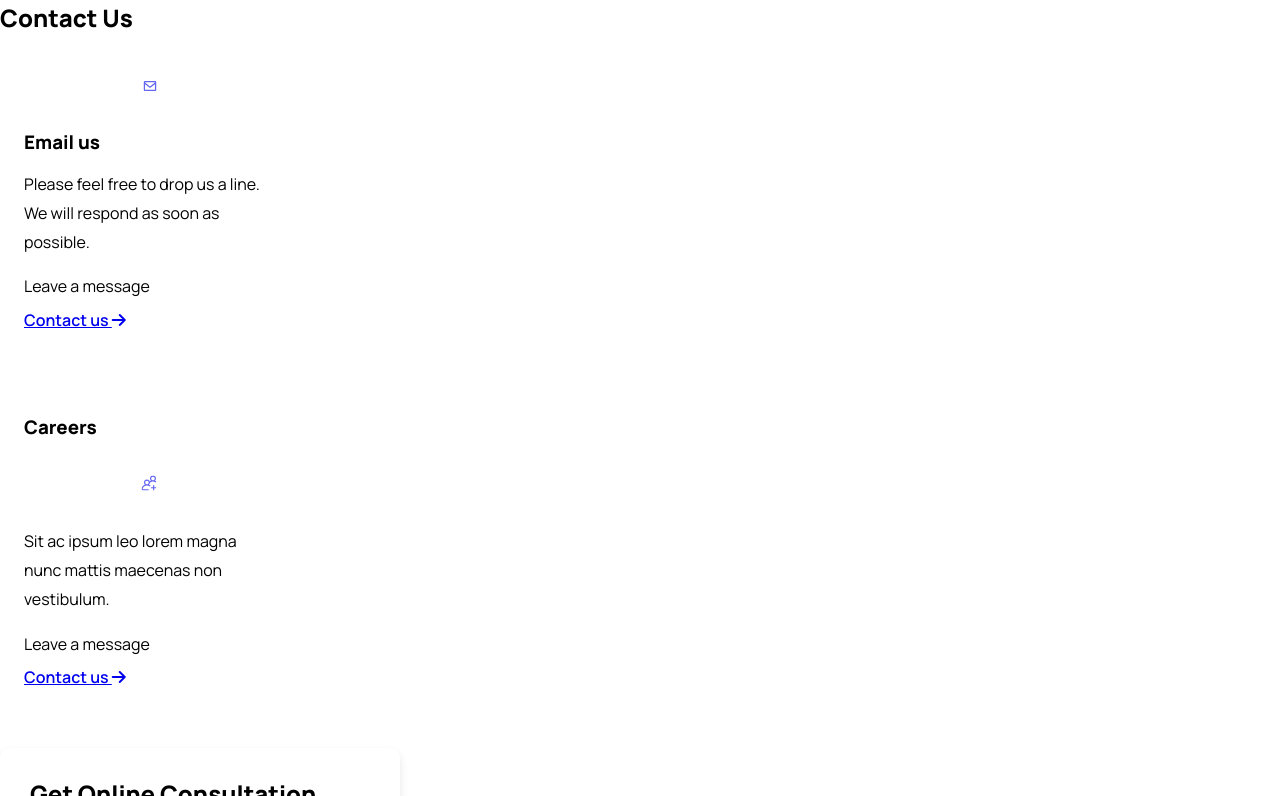
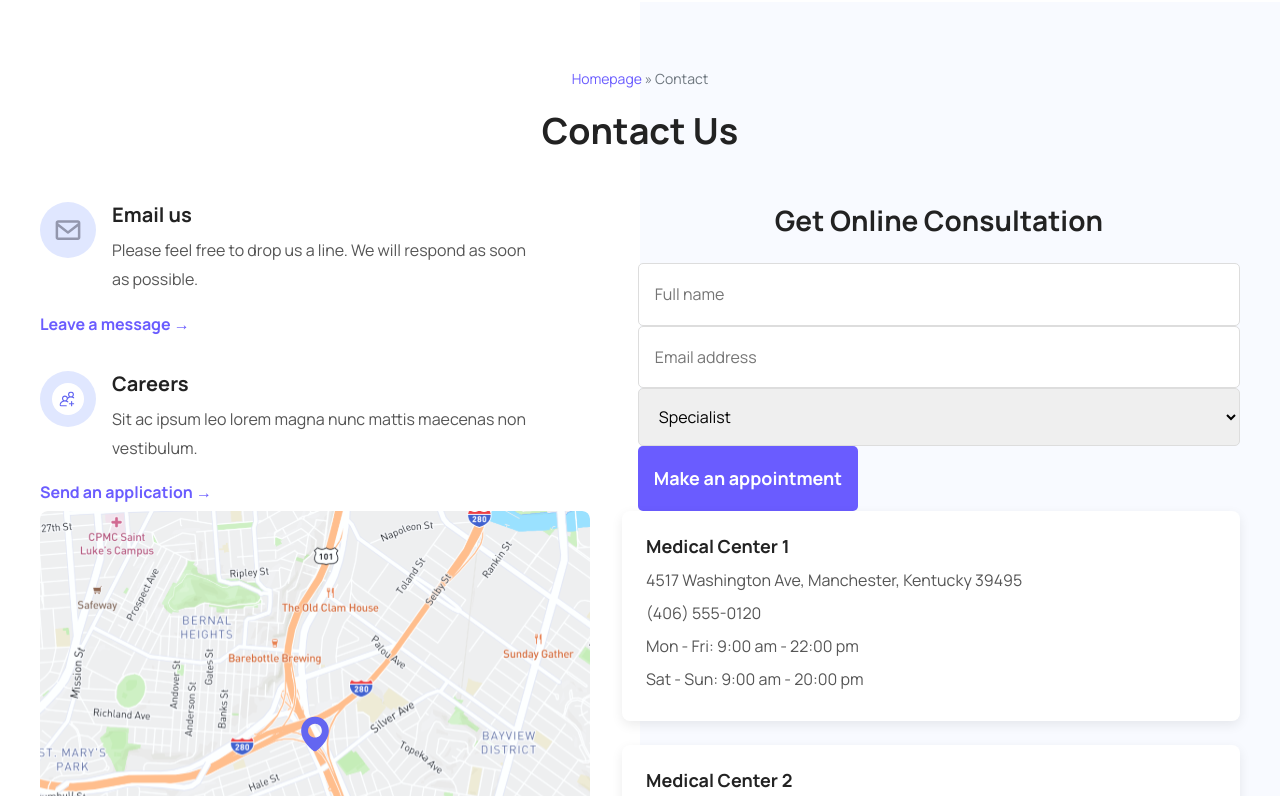
Before and after one commit to Daggergoboom/SiliconReact, a React (Vite) app: page / in a window 1280 px wide. Shown: the part 5304-6100 px from the top of the page. Built offline with nearby package versions, Linux system fonts and the light colour scheme.

Commit message:
finish up -> add navbar -> fix navbar

```diff
--- a/src/assets/css/styles.css
+++ b/src/assets/css/styles.css
@@ -1371,84 +1371,239 @@ ul {
 /* FOOTER END */
 
 /* CONTACT US START */
-
-/* Wrapper to align contact section and consultation form side by side */
+.contact-page {
+  padding: 4rem 2rem;
+  background: linear-gradient(to right, #ffffff 50%, #f8faff 50%);
+  display: flex;
+  flex-direction: column;
+  align-items: center;
+  position: relative;
+  overflow: hidden;
+}
+
+.breadcrumbs {
+  font-size: 14px;
+  color: #6c757d;
+  margin-bottom: 1rem;
+  text-align: center;
+}
+
+.breadcrumbs a {
+  text-decoration: none;
+  color: #6a5cff;
+}
+
+.breadcrumbs span {
+  color: #6c757d;
+}
+
+.page-title {
+  font-size: 36px;
+  font-weight: bold;
+  color: #222;
+  text-align: center;
+  margin-bottom: 3rem;
+}
+
+
 .Contact-wrapper {
+  display: flex;
+  align-items: flex-start;
+  justify-content: space-between;
+  max-width: 1200px;
+  width: 100%;
+  gap: 2rem;
+}
+
+
+.contact-cards {
   display: flex;
   flex-direction: column;
   gap: 2rem;
-  align-items: flex-start; /* Align items to the top */
-}
-
-/* Contact card headline for each card (Email, Careers) */
+  flex: 1;
+  padding-right: 2rem;
+  box-sizing: border-box;
+}
+
 .contact-card-headline {
   display: flex;
-  flex-direction: column;
-  gap: 1rem; /* Space between elements */
-  padding: 1.5rem;
-  max-width: 300px; /* Set a max width for each card */
-  flex: 1; /* Allow equal spacing for cards */
-}
-
-/* Aligns the icon to be circular */
-.e-mailIcon, .careerIcon {
-  border-radius: 50%;
-  padding: 12px;
+  align-items: flex-start;
+  gap: 1rem;
+}
+
+.contact-card-headline .icon-container {
+  flex-shrink: 0;
+  width: 3.5rem;
+  height: 3.5rem;
   display: flex;
   align-items: center;
   justify-content: center;
-}
-
-.e-mailIcon img, .careerIcon img {
+  border-radius: 50%;
+  background-color: #e0e7ff;
+}
+
+.contact-card-headline .icon-container img {
   width: 2rem;
   height: 2rem;
 }
 
-/* Contact container for "Leave a message" text and link */
-.contact-container-consult {
+.contact-card-headline .text-container {
   display: flex;
   flex-direction: column;
-  gap: 5px;
-}
-
-/* Individual contact card for "Leave a message" link */
-.contact-card {
+  gap: 0.5rem;
+}
+
+.contact-card-headline .text-container h3 {
+  font-size: 20px;
+  font-weight: bold;
+  margin: 0;
+  color: #222;
+}
+
+.contact-card-headline .text-container p {
+  font-size: 16px;
+  color: #555;
+  margin: 0;
+}
+
+.contact-link {
+  font-size: 16px;
+  color: #6a5cff;
+  font-weight: bold;
+  text-decoration: none;
+  margin-top: 1rem;
+  align-self: flex-start;
+  display: inline-block;
+  transition: color 0.3s ease;
+}
+
+.contact-link:hover {
+  color: #4f4fc4;
+}
+
+
+.online-consultation-form {
+  flex: 1.2;
+  padding-left: 2rem;
+  box-sizing: border-box;
+}
+
+.online-consultation-form h2 {
+  font-size: 28px;
+  font-weight: bold;
+  color: #222;
+  margin-bottom: 1.5rem;
+  text-align: center;
+}
+
+
+.online-consultation-form .form-container {
+  background-color: #ffffff;
+  padding: 2rem;
+  border-radius: 10px;
+  box-shadow: 0px 4px 12px rgba(0, 0, 0, 0.08); /* Added subtle shadow */
+}
+
+
+.online-consultation-form .form-container form {
   display: flex;
   flex-direction: column;
-  gap: 5px;
-}
-
-/* Online Consultation Form */
-.online-consultation-form {
-  flex: 1;
-
-  padding: 30px;
-  border-radius: 10px;
-  box-shadow: 0px 4px 8px rgba(0, 0, 0, 0.1);
-  max-width: 400px;
-}
-
-/* Form input and button styling */
-.online-consultation-form input, .online-consultation-form select {
+  gap: 1rem;
+}
+
+.online-consultation-form input,
+.online-consultation-form select {
   width: 100%;
-  padding: 10px;
-  margin: 10px 0;
+  padding: 1rem;
+  font-size: 16px;
   border: 1px solid #ddd;
   border-radius: 5px;
 }
 
 .online-consultation-form button {
-  width: 100%;
-  padding: 10px;
+  padding: 1rem;
   background-color: #6a5cff;
-  color: #fff;
+  color: #ffffff;
+  font-size: 18px;
+  font-weight: bold;
   border: none;
   border-radius: 5px;
   cursor: pointer;
+  transition: background-color 0.3s ease;
+}
+
+.online-consultation-form button:hover {
+  background-color: #4f4fc4;
+}
+
+
+.map-and-centers {
+  display: flex;
+  gap: 2rem;
+  align-items: flex-start;
+  justify-content: space-between;
+  max-width: 1200px;
+  width: 100%;
+}
+
+.map-container img {
+  width: 100%;
+  max-width: 550px;
+  border-radius: 8px;
+}
+
+.medical-centers {
+  flex: 1;
+  display: flex;
+  flex-direction: column;
+  gap: 1.5rem;
+}
+
+.medical-centers .center {
+  background-color: #ffffff;
+  padding: 1.5rem;
+  border-radius: 8px;
+  box-shadow: 0px 4px 12px rgba(0, 0, 0, 0.08);
+}
+
+.medical-centers .center h3 {
+  margin-bottom: 0.5rem;
+  font-size: 18px;
+  font-weight: bold;
+  color: #222;
+}
+
+.medical-centers .center p {
   font-size: 16px;
-}
-
-
+  color: #555;
+  margin: 0.25rem 0;
+}
+
+
+@media (max-width: 768px) {
+  .Contact-wrapper,
+  .map-and-centers {
+    flex-direction: column;
+  }
+
+  .contact-cards,
+  .online-consultation-form {
+    width: 100%;
+    padding: 0;
+  }
+
+  .contact-page {
+    background: #f8faff;
+  }
+
+  .online-consultation-form .form-container {
+    padding: 1.5rem;
+  }
+
+  .map-container img {
+    max-width: 100%;
+  }
+}
 
 /* CONTACT US END  */
 
--- a/src/components/ContactUs.jsx
+++ b/src/components/ContactUs.jsx
@@ -1,52 +1,49 @@
-import React from 'react'
-import eMailIcon from '../assets/images/icons/mail-blue.svg'
-import Careers from '../assets/images/icons/career.svg'
-const ContactUs = () => {
+import React from "react";
+import Navbar from "../components/MainNav.jsx";
+import Map from '../assets/images/map.svg';
+import eMail from '../assets/images/icons/mail.svg';
+import Career from '../assets/images/icons/career.svg';
+
+const ContactPage = () => {
   return (
-    <section aria-label="Contact-us" className="contact-us">
-      <h2 className="Contact-us-headline"> Contact Us</h2>
+
+    <section className="contact-page">
+      <div className="breadcrumbs">
+        <a href="/">Homepage</a> » <span>Contact</span>
+      </div>
+
+      <h1 className="page-title">Contact Us</h1>
 
       <div className="Contact-wrapper">
 
+  <div className="contact-cards">
+    <div className="contact-card">
+      <div className="contact-card-headline">
+        <div className="icon-container">
+          <img src={eMail} alt="email icon" />
+        </div>
+        <div className="text-container">
+          <h3>Email us</h3>
+          <p>Please feel free to drop us a line. We will respond as soon as possible.</p>
+        </div>
+      </div>
+      <a className="contact-link" href="#">Leave a message →</a>
+    </div>
 
+    <div className="contact-card">
       <div className="contact-card-headline">
-          <div className="e-mailIcon">
-            <img src={eMailIcon} alt="email icon" />
+        <div className="icon-container">
+          <img src={Career} alt="career icon" />
         </div>
-          <h3 className="Sub-headline"> Email us</h3>
-          <p>
-            {" "}
-            Please feel free to drop us a line. We will respond as soon as
-            possible.
-          </p>
-          <div className="contact-container-consult">
-            <div className="contact-card">
-              <p> Leave a message </p>
-              <a id="t-blue" className="sb" href="#">
-                Contact us <i className="fa-solid fa-arrow-right"></i>
-              </a>
+        <div className="text-container">
+          <h3>Careers</h3>
+          <p>Sit ac ipsum leo lorem magna nunc mattis maecenas non vestibulum.</p>
         </div>
+      </div>
+      <a className="contact-link" href="#">Send an application →</a>
     </div>
   </div>
 
-        <div className="contact-card-headline">
-          <h3 className="Sub-headline"> Careers </h3>
-          <div className="careerIcon">
-            <img src={Careers} alt="Career Icon" />
-          </div>
-          <p>
-            {" "}
-            Sit ac ipsum leo lorem magna nunc mattis maecenas non vestibulum.
-          </p>
-          <div className="contact-container-consult">
-            <div className="contact-card">
-              <p> Leave a message </p>
-              <a id="t-blue" className="sb" href="#">
-                Contact us <i className="fa-solid fa-arrow-right"></i>
-              </a>
-            </div>
-          </div>
-        </div>
 
   <div className="online-consultation-form">
     <h2>Get Online Consultation</h2>
@@ -54,9 +51,7 @@ const ContactUs = () => {
       <input type="text" placeholder="Full name" required />
       <input type="email" placeholder="Email address" required />
       <select required>
-              <option value="" disabled selected>
-                Specialist
-              </option>
+        <option value="" disabled selected>Specialist</option>
         <option value="cardiology">Cardiology</option>
         <option value="dermatology">Dermatology</option>
       </select>
@@ -64,8 +59,34 @@ const ContactUs = () => {
     </form>
   </div>
 </div>
+
+
+<div className="map-and-centers">
+
+  <div className="map-container">
+    <img src={Map} alt="Map showing medical centers" />
+  </div>
+
+
+  <div className="medical-centers">
+    <div className="center">
+      <h3>Medical Center 1</h3>
+      <p>4517 Washington Ave, Manchester, Kentucky 39495</p>
+      <p>(406) 555-0120</p>
+      <p>Mon - Fri: 9:00 am - 22:00 pm</p>
+      <p>Sat - Sun: 9:00 am - 20:00 pm</p>
+    </div>
+    <div className="center">
+      <h3>Medical Center 2</h3>
+      <p>2464 Royal Ln, Mesa, New Jersey 45463</p>
+      <p>(406) 544-0123</p>
+      <p>Mon - Fri: 9:00 am - 22:00 pm</p>
+      <p>Sat - Sun: 9:00 am - 20:00 pm</p>
+    </div>
+  </div>
+</div>
     </section>
   );
-}
+};
 
-export default ContactUs
+export default ContactPage;
```
Also changed, not shown: src/assets/images/map.svg (added). Lines whose indentation alone changed are shown as unchanged.
